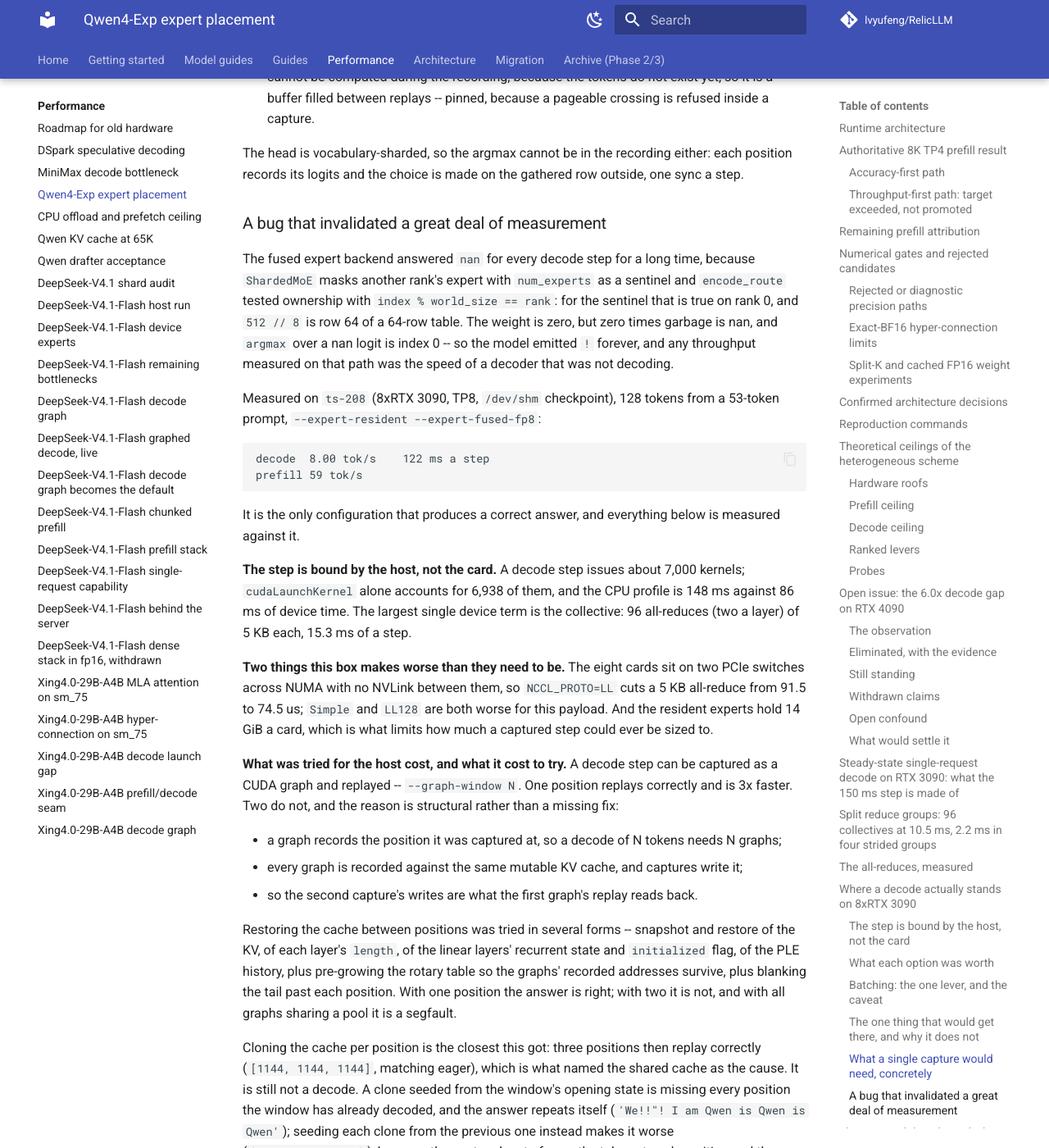
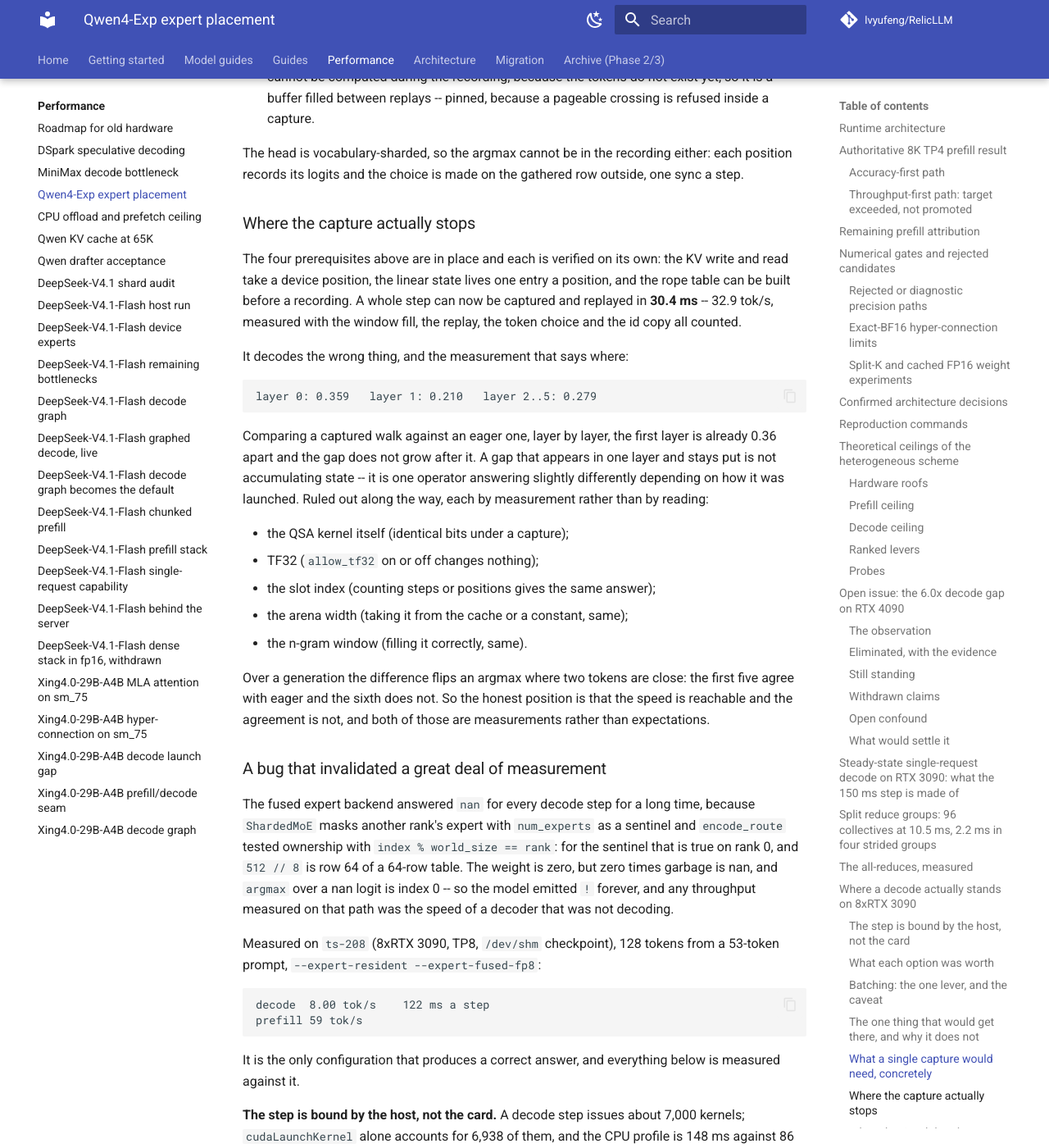
Before and after one commit to lvyufeng/RelicLLM, an MkDocs documentation site: the page built from docs/performance/qwen4_exp_performance.md, in a window 1280 px wide and 1400 px high, scrolled down 22030 px. Shown: the whole window at 82% size. Built offline with MkDocs 1.6.1 and Material for MkDocs 9.7.7, drawn with Linux system fonts in a browser that asks for light colours; comment, search, counter and statistics services are not loaded.

Commit message:
docs(qwen4exp): where the capture stops, and what was ruled out
A whole step can be captured and replays in 30.4 ms -- 32.9 tok/s with the
window, the token choice and the id copy counted. It decodes the wrong thing,
and the page now says where: comparing a captured walk against an eager one
layer by layer, layer 0 is already 0.36 apart and the gap does not grow after
it. A gap that appears once and stays put is one operator answering differently
by launch, not state piling up.

It also records the five things that were ruled out by measurement rather than
by reading the code -- the QSA kernel, TF32, the slot index, the arena width and
the n-gram window -- and the consequence: five tokens agree with eager and the
sixth does not, so the speed is reachable and the agreement is not.

The module this was going to live in is not in the tree. It never produced a
correct token, and a half-finished decoder that looks finished is worse than the
record of where the work stopped.

Co-Authored-By: Codex <noreply@anthropic.com>

````diff
--- a/docs/performance/qwen4_exp_performance.md
+++ b/docs/performance/qwen4_exp_performance.md
@@ -801,6 +801,34 @@ to four things -- each of them identified by a failed attempt, none of them spec
 The head is vocabulary-sharded, so the argmax cannot be in the recording either: each position
 records its logits and the choice is made on the gathered row outside, one sync a step.
 
+### Where the capture actually stops
+
+The four prerequisites above are in place and each is verified on its own: the KV write and read
+take a device position, the linear state lives one entry a position, and the rope table can be
+built before a recording. A whole step can now be captured and replayed in **30.4 ms** -- 32.9
+tok/s, measured with the window fill, the replay, the token choice and the id copy all counted.
+
+It decodes the wrong thing, and the measurement that says where:
+
+```
+layer 0: 0.359   layer 1: 0.210   layer 2..5: 0.279
+```
+
+Comparing a captured walk against an eager one, layer by layer, the first layer is already 0.36
+apart and the gap does not grow after it. A gap that appears in one layer and stays put is not
+accumulating state -- it is one operator answering slightly differently depending on how it was
+launched. Ruled out along the way, each by measurement rather than by reading:
+
+* the QSA kernel itself (identical bits under a capture);
+* TF32 (`allow_tf32` on or off changes nothing);
+* the slot index (counting steps or positions gives the same answer);
+* the arena width (taking it from the cache or a constant, same);
+* the n-gram window (filling it correctly, same).
+
+Over a generation the difference flips an argmax where two tokens are close: the first five agree
+with eager and the sixth does not. So the honest position is that the speed is reachable and the
+agreement is not, and both of those are measurements rather than expectations.
+
 ### A bug that invalidated a great deal of measurement
 
 The fused expert backend answered `nan` for every decode step for a long time, because `ShardedMoE`
````
